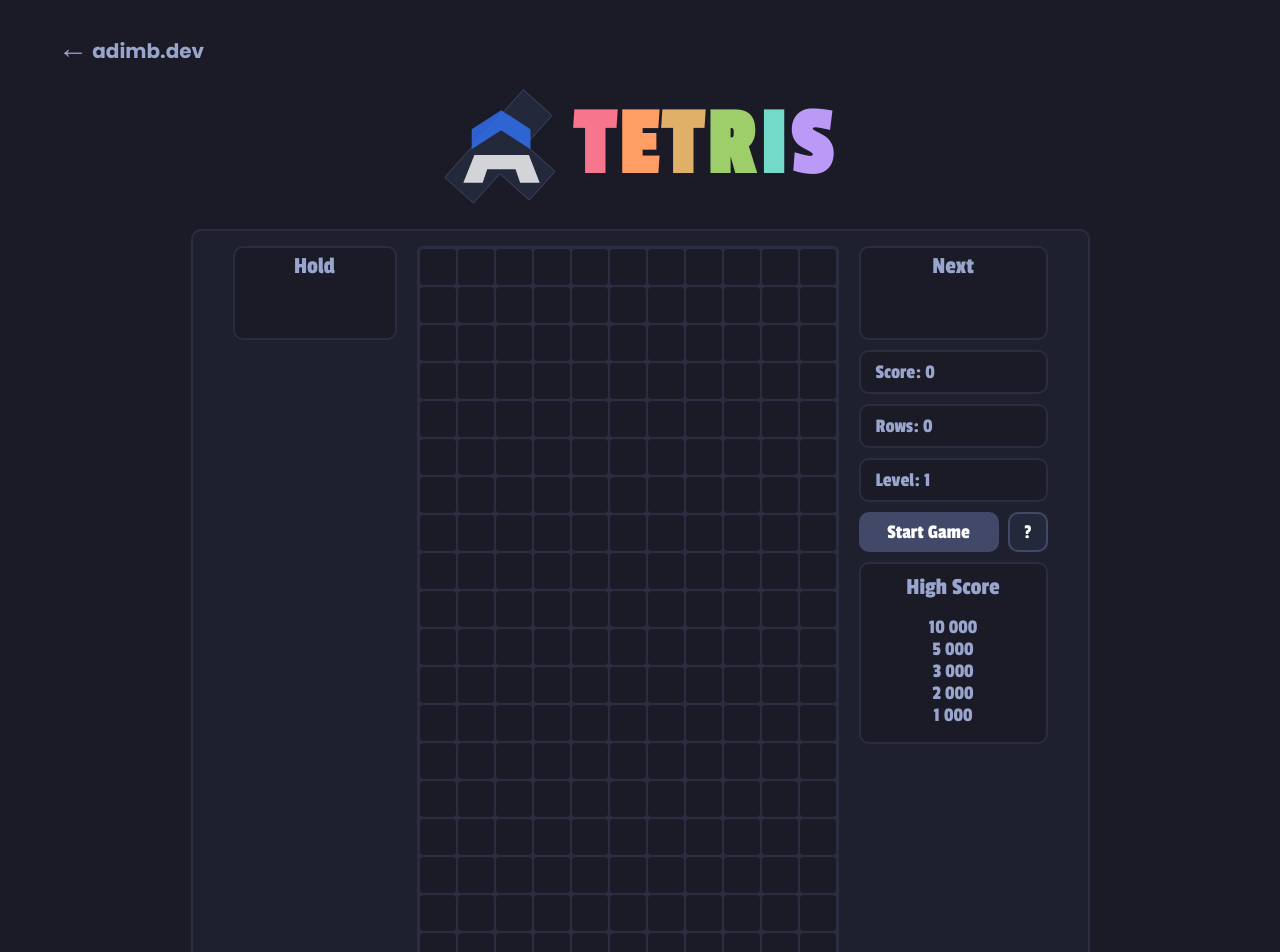
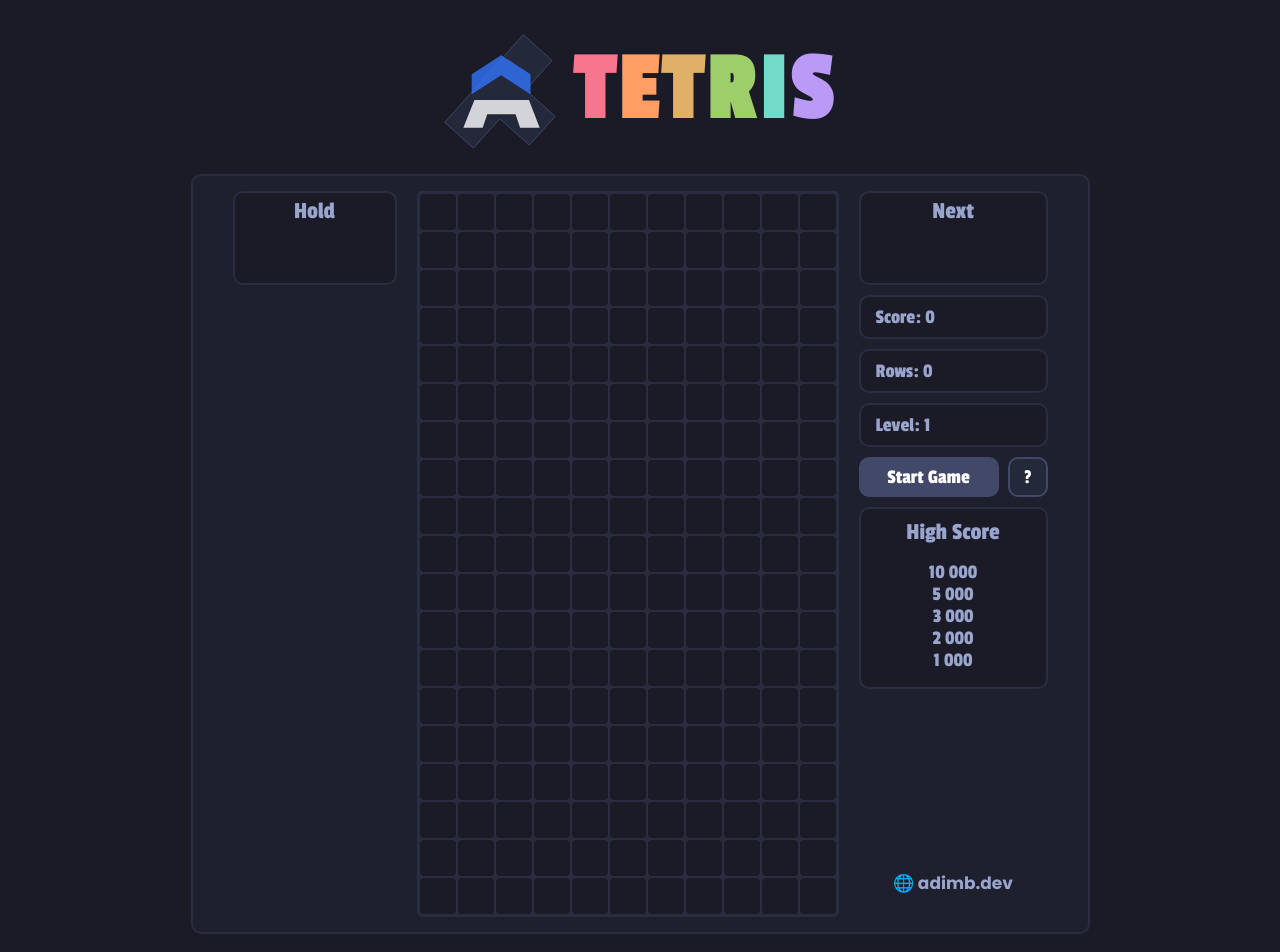
Before and after one commit to AdimBentakouka/tetrisjs, a React (Vite) app: page / in a window 1280 px wide. Shown: the top 952 px of the page. Built offline with nearby package versions, Linux system fonts and the light colour scheme.

Commit message:
hotfix: scrollbar

```diff
--- a/src/App.css
+++ b/src/App.css
@@ -5,30 +5,3 @@ body {
 
   color: var(--font-color);
 }
-
-
-main {
-  padding: 25px 50px;
-}
-
-/**
-    Link to website
- */
-
-.website {
-  font-size: 20px;
-  line-height: 1;
-
-  font-family: "Poppins Bold", sans-serif;
-  color: inherit;
-  text-decoration: none;
-}
-
-.website span {
-  font-size: 30px;
-  line-height: 1;
-}
-
-.website:hover {
-  text-decoration: underline;
-}
--- a/src/App.tsx
+++ b/src/App.tsx
@@ -6,9 +6,6 @@ function App() {
 
     return (
         <main>
-            <a className="website" href="https://www.adimb.dev">
-                <span>&#8592;</span> adimb.dev
-            </a>
             <Title title="tetris" img="/images/icons/logo.svg" />
             <Game />
         </main>
--- a/src/components/game/game.css
+++ b/src/components/game/game.css
@@ -17,6 +17,8 @@
 }
 
 .game section {
+    position: relative;
+    height: 726px;
     display: flex;
     flex-direction: column;
     gap: 10px;
@@ -41,3 +43,24 @@
     top: 50%;
     transform: translateY(-50%);
 }
+
+
+/**
+    Link to website
+ */
+
+.website {
+    position: absolute;
+    width: 100%;
+    bottom: 25px;
+    font-size: 17px;
+    line-height: 1;
+    font-family: "Poppins Bold", sans-serif;
+    color: inherit;
+    text-decoration: none;
+    text-align: center;
+}
+
+.website:hover {
+    text-decoration: underline;
+}
--- a/src/components/game/game.tsx
+++ b/src/components/game/game.tsx
@@ -77,6 +77,9 @@ export const Game = () => {
                             <Button label="?" disabled={disabledButton()} onClick={() => toggleHelp()}/>
                         </div>
                         <Highscore highScore={highScore}/>
+                        <a className="website" href="https://www.adimb.dev">
+                            🌐 adimb.dev
+                        </a>
                     </section>
                 </>
             }
```
Also changed, not shown: 1 other file (tests, documents, lock files or other folders).
